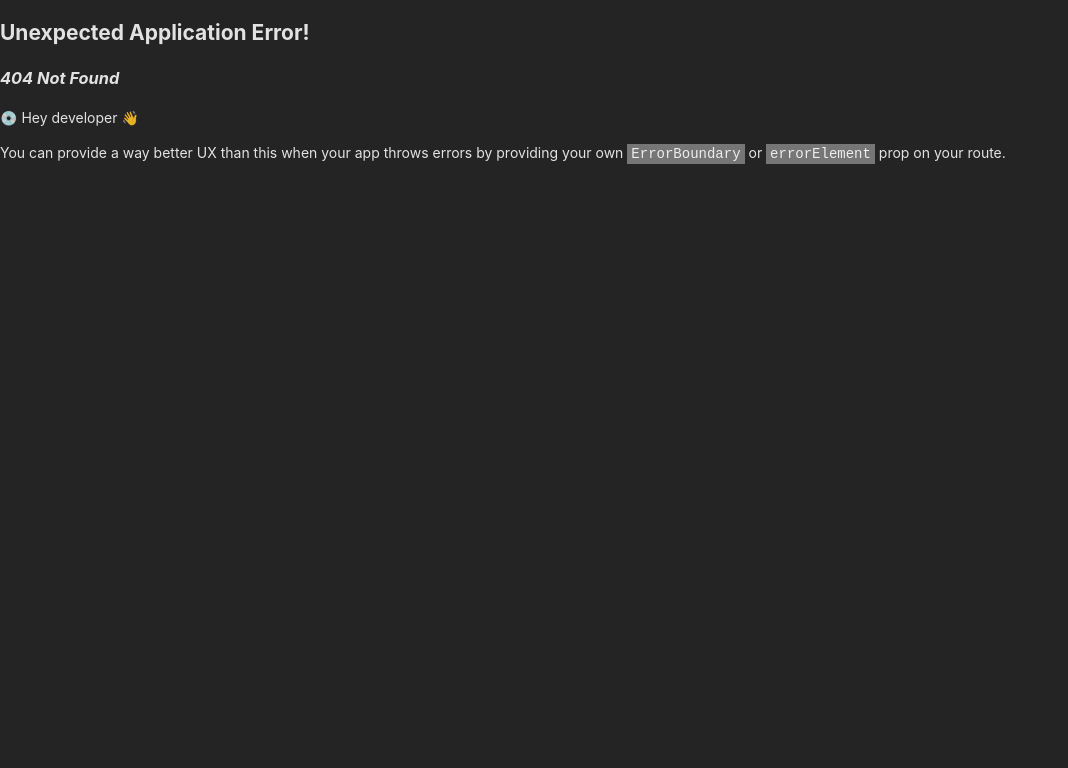
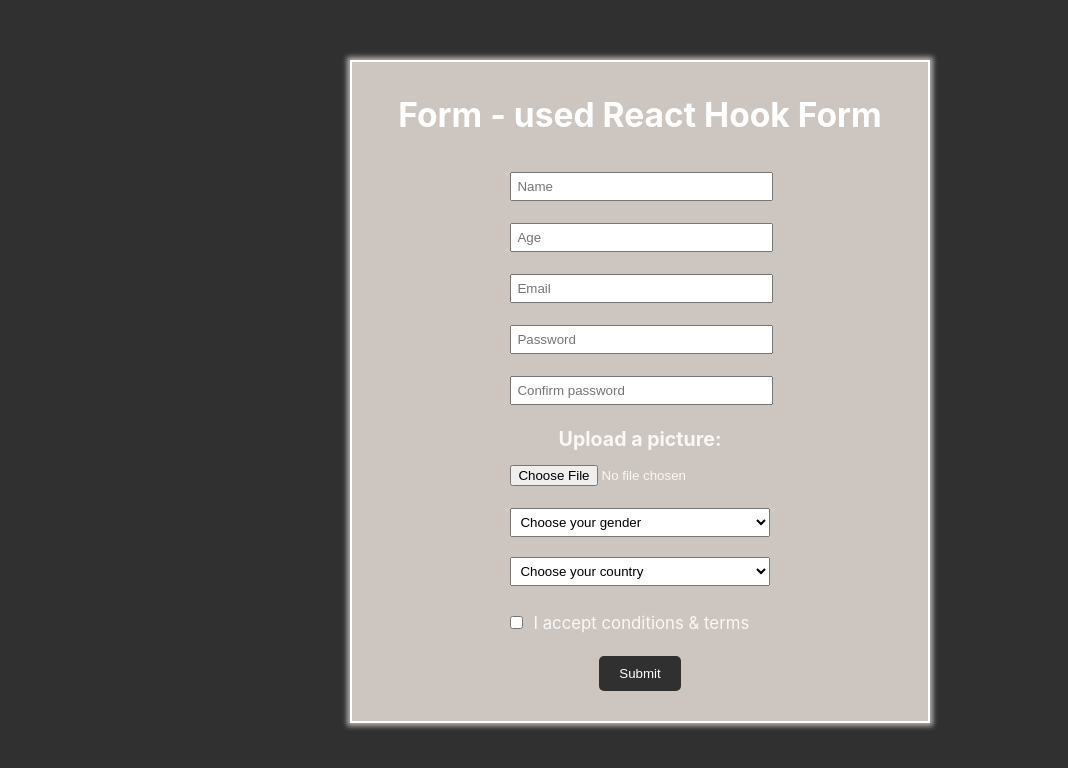
Before and after one commit to AnastasiyaAlisenok/rss-react, a React (Vite) app: page /react-hook-form in a window 1280 px wide. Before the commit this address had no page. Shown: the top 768 px of the page, without its empty margins (0-1068 px from the left). Built offline with nearby package versions, Linux system fonts and the light colour scheme.

Commit message:
feat: create forms

```diff
--- a/src/App.tsx
+++ b/src/App.tsx
@@ -5,11 +5,22 @@ import {
   createRoutesFromElements,
 } from 'react-router-dom';
 import HomePage from './page/HomePage';
+import Form from './components/Form/Form';
 
 const router = createBrowserRouter(
   createRoutesFromElements(
     <>
       <Route path="/" element={<HomePage />}></Route>
+      <Route
+        path="/uncontrolled_form"
+        element={
+          <Form title="Form - used uncontrolled components" type="uncontrol" />
+        }
+      ></Route>
+      <Route
+        path="/react-hook-form"
+        element={<Form title="Form - used React Hook Form" type="hook-form" />}
+      ></Route>
     </>
   )
 );
--- /dev/null
+++ b/src/components/Form/Form.module.scss
@@ -0,0 +1,36 @@
+.container {
+  width: 45%;
+  border: 2px solid #fff;
+  margin: 0 auto;
+  margin-top: 60px;
+  background-color: #cdc5bf;
+  box-shadow: 0px 0px 5px 3px rgba(218, 218, 218, 0.75);
+}
+.title {
+  width: 100%;
+  text-align: center;
+  font-size: 2.4rem;
+  margin-bottom: 30px;
+  color: #fff;
+}
+
+.form {
+  width: 100%;
+  display: flex;
+  flex-direction: column;
+  align-items: center;
+}
+.button {
+  cursor: pointer;
+  background-color: #303030;
+  color: #fff;
+  padding: 10px 20px;
+  margin-bottom: 30px;
+  border: none;
+  border-radius: 5px;
+  &:hover {
+    background-color: #4c4c4c;
+    transition: 0.3s;
+    transform: scale(1.1);
+  }
+}
--- /dev/null
+++ b/src/components/Form/Form.tsx
@@ -0,0 +1,33 @@
+import FormLine from '../FormLine/FormLine';
+import Select from '../Select/Select';
+import { countriesOptions, genderOptions } from '../Select/options';
+import styles from './Form.module.scss';
+
+interface IFormType {
+  title: string;
+  type: string;
+}
+
+const Form = (props: IFormType): React.ReactElement => {
+  return (
+    <div className={styles.container}>
+      <h2 className={styles.title}>{props.title}</h2>
+      <form className={styles.form}>
+        <FormLine type="text" text="Name" />
+        <FormLine type="number" text="Age" />
+        <FormLine type="email" text="Email" />
+        <FormLine type="password" text="Password" />
+        <FormLine type="password" text="Confirm password" />
+        <FormLine type="file" text=" " />
+        <Select text="Choose your gender" options={genderOptions} />
+        <Select text="Choose your country" options={countriesOptions} />
+        <FormLine type="checkbox" text=" " />
+        <button className={styles.button} type="submit">
+          Submit
+        </button>
+      </form>
+    </div>
+  );
+};
+
+export default Form;
--- /dev/null
+++ b/src/components/FormLine/FormLine.module.scss
@@ -0,0 +1,24 @@
+.lineLabel {
+  width: 45%;
+  margin-bottom: 20px;
+  text-align: center;
+  font-size: 1.4rem;
+  font-weight: 700;
+}
+.lineLabelCheckbox {
+  width: 45%;
+  margin-bottom: 20px;
+  font-size: 1.2rem;
+  font-weight: 400;
+}
+.lineInput {
+  width: 96%;
+  padding: 5px;
+}
+
+.lineFile {
+  display: inline-block;
+  margin: 0 auto;
+  margin-top: 10px;
+  margin-right: 10px;
+}
--- /dev/null
+++ b/src/components/FormLine/FormLine.tsx
@@ -0,0 +1,31 @@
+import styles from './FormLine.module.scss';
+
+interface IformLineType {
+  type: string;
+  text: string;
+}
+
+const FormLine = (props: IformLineType): React.ReactElement => {
+  return (
+    <label
+      className={
+        props.type === 'checkbox' ? styles.lineLabelCheckbox : styles.lineLabel
+      }
+    >
+      {props.type === 'file' && `Upload a picture:`}
+      <input
+        className={
+          props.type === 'file' || props.type === 'checkbox'
+            ? `${styles.lineFile}`
+            : `${styles.lineInput}`
+        }
+        type={props.type}
+        placeholder={props.text}
+      />
+      {props.type === 'checkbox' && `I accept conditions & terms`}
+      <div></div>
+    </label>
+  );
+};
+
+export default FormLine;
--- /dev/null
+++ b/src/components/Select/Select.module.scss
@@ -0,0 +1,9 @@
+.select {
+  width: 45%;
+  margin-bottom: 20px;
+  padding: 5px;
+  display: block;
+}
+.option {
+  padding: 5px;
+}
--- /dev/null
+++ b/src/components/Select/Select.tsx
@@ -0,0 +1,21 @@
+import styles from './Select.module.scss';
+
+interface ISelectType {
+  text: string;
+  options: string[];
+}
+
+const Select = (props: ISelectType): React.ReactElement => {
+  return (
+    <select className={styles.select} autoComplete="true">
+      <option className={styles.option}>{props.text}</option>
+      {props.options.map((option) => (
+        <option className={styles.option} key={option} value={option}>
+          {option}
+        </option>
+      ))}
+    </select>
+  );
+};
+
+export default Select;
--- /dev/null
+++ b/src/components/Select/options.tsx
@@ -0,0 +1,16 @@
+const genderOptions = ['Man', 'Woman'];
+
+const countriesOptions = [
+  'Belarus',
+  'Austria',
+  'Italy',
+  'France',
+  'Georgia',
+  'Germany',
+  'Greece',
+  'Latvia',
+  'Norway',
+  'Poland',
+];
+
+export { genderOptions, countriesOptions };
--- a/src/index.css
+++ b/src/index.css
@@ -6,7 +6,7 @@
 
   color-scheme: light dark;
   color: rgba(255, 255, 255, 0.87);
-  background-color: #242424;
+  background-color: #303030;
 
   font-synthesis: none;
   text-rendering: optimizeLegibility;
--- a/src/page/HomePage.module.scss
+++ b/src/page/HomePage.module.scss
@@ -23,6 +23,6 @@
   &:hover {
     border-color: #c7c7c7;
     color: #c7c7c7;
-        transition: .3s;
+    transition: 0.3s;
   }
 }
```
Lines whose indentation alone changed are shown as unchanged.
